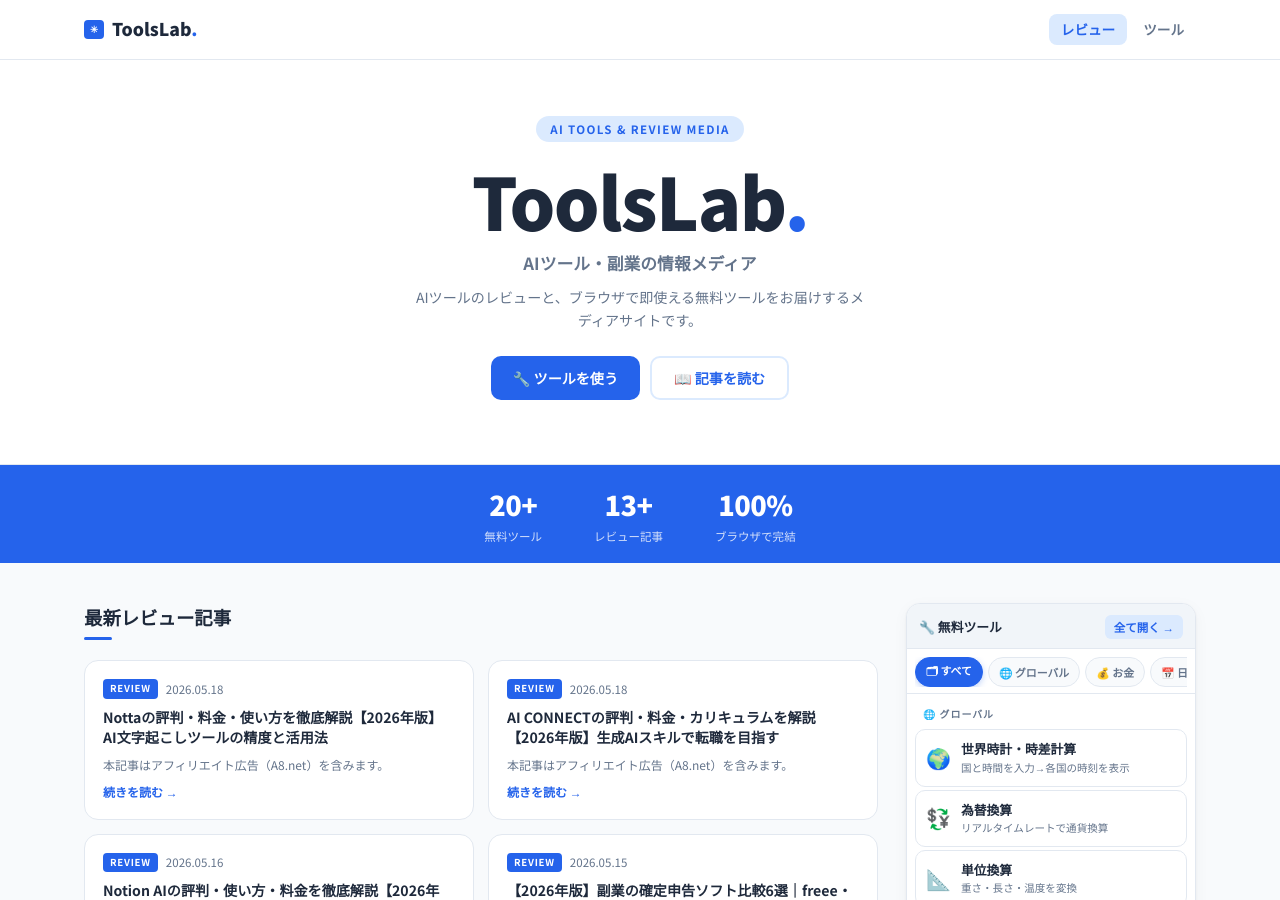
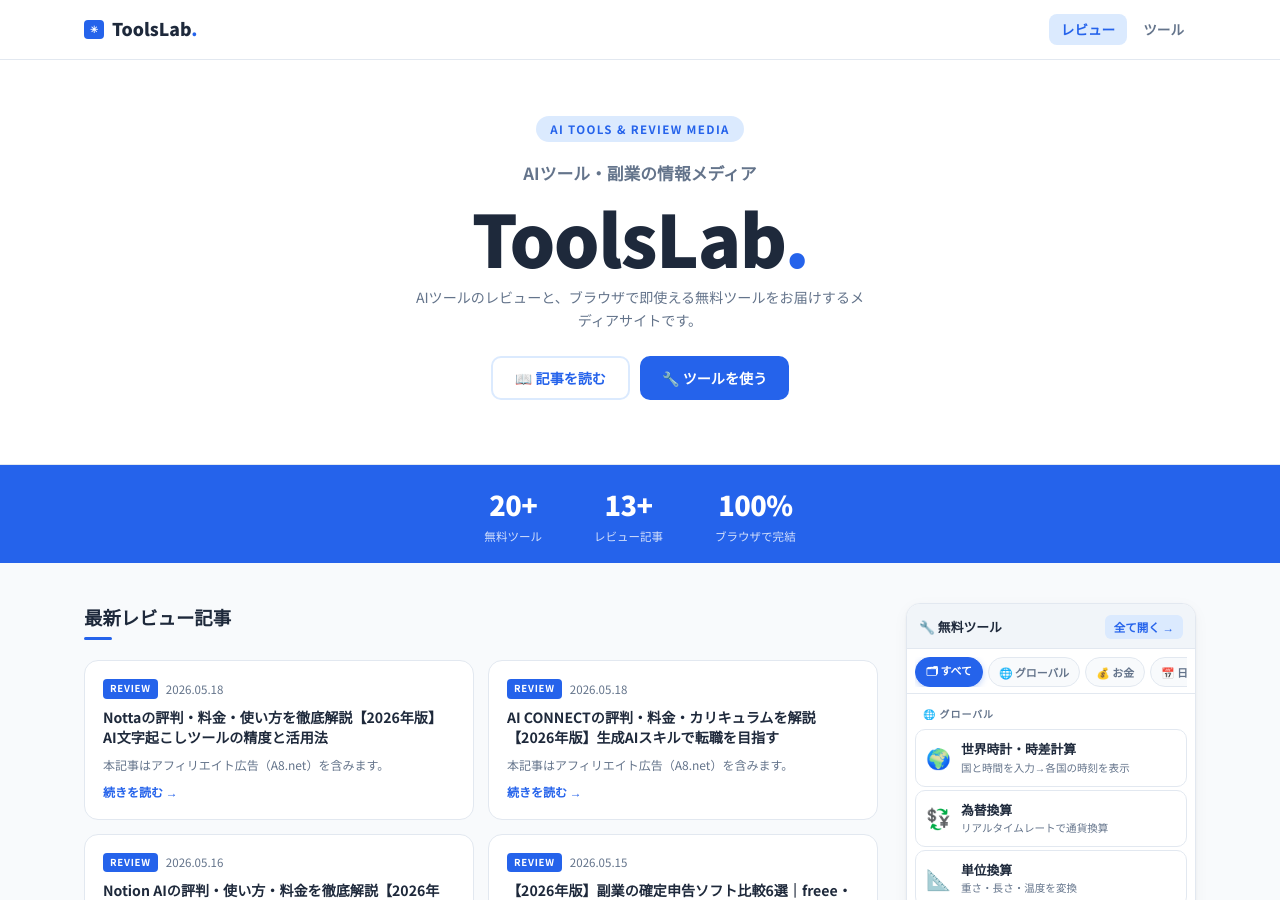
Before and after one commit to ToolsLab-ops/review, a Jekyll site: the page built from index.html, in a window 1280 px wide and 900 px high. Built offline with Jekyll 4.4.1, drawn with Linux system fonts in a browser that asks for light colours.

Commit message:
hero: タイトル順序変更・ボタン配置入れ替え

```diff
--- a/index.html
+++ b/index.html
@@ -198,12 +198,12 @@
 <section class="hero">
   <div style="max-width:1160px;margin:0 auto;padding:0 24px;">
     <p class="hero-eyebrow">AI TOOLS &amp; REVIEW MEDIA</p>
+    <p class="hero-tagline">AIツール・副業の情報メディア</p>
     <h1>ToolsLab<span class="dot">.</span></h1>
-    <p class="hero-tagline">AIツール・副業の情報メディア</p>
     <p class="hero-desc">AIツールのレビューと、ブラウザで即使える無料ツールをお届けするメディアサイトです。</p>
     <div class="cta-row">
+      <a href="#articles" class="btn-outline">📖 記事を読む</a>
       <a href="{{ '/tools/' | relative_url }}" class="btn-primary">🔧 ツールを使う</a>
-      <a href="#articles" class="btn-outline">📖 記事を読む</a>
     </div>
   </div>
 </section>
```
